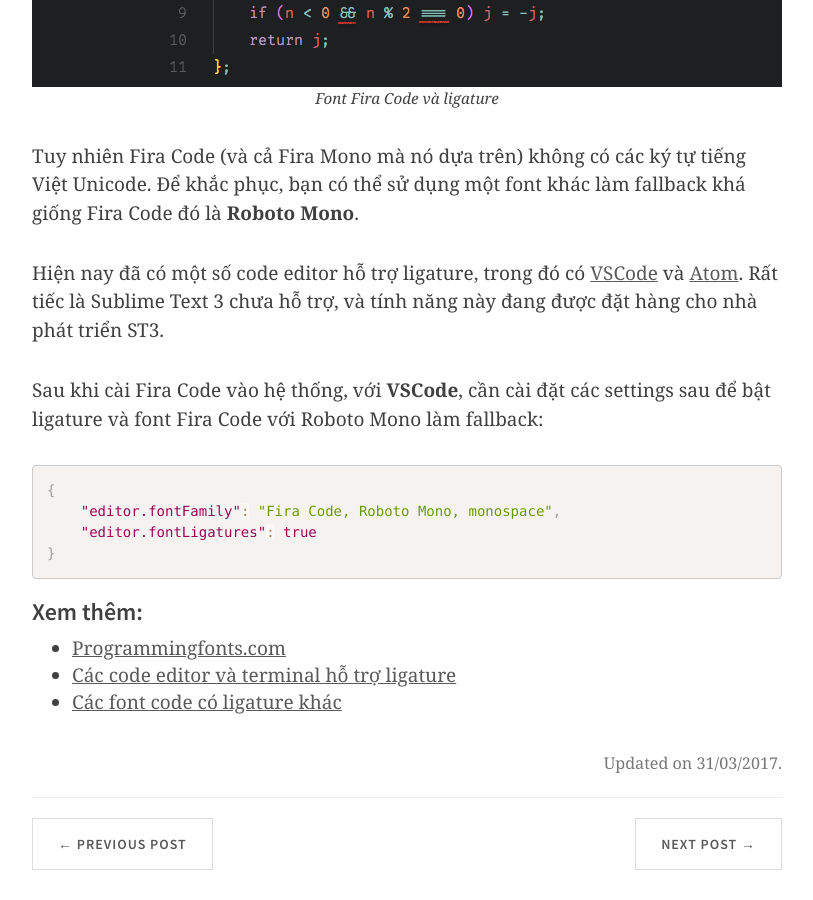
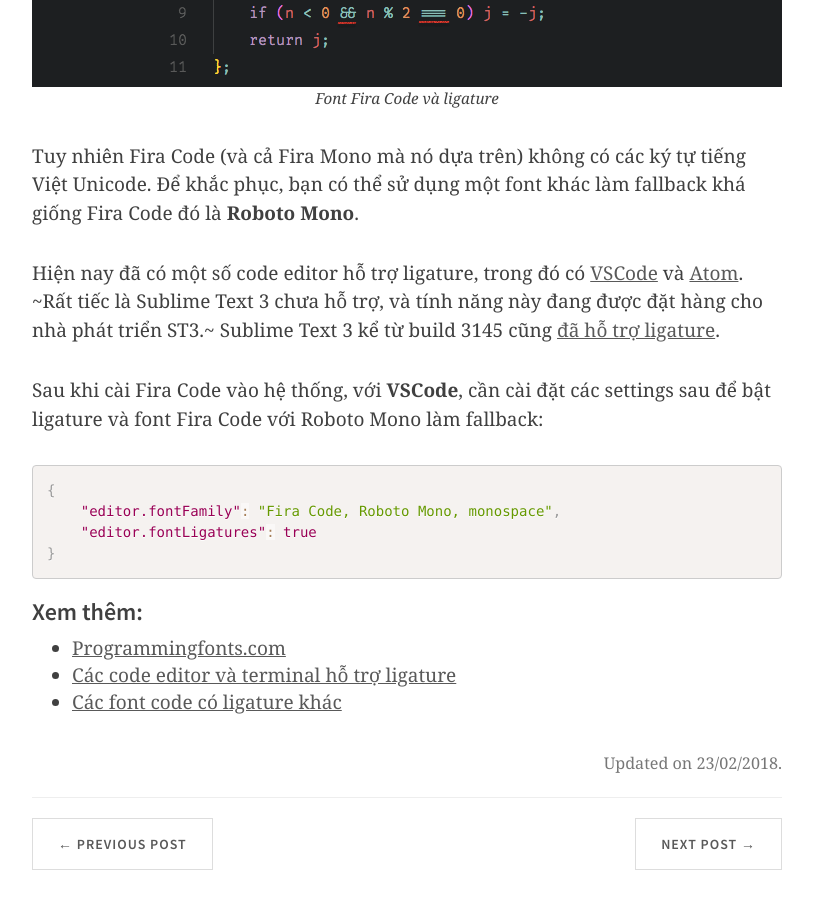
Before and after one commit to trongthanh/int3ractive.com, a Jekyll site: the page built from _posts/2017/2017-03-28-font-chu-cho-lap-trinh-vien.md, in a window 1280 px wide and 900 px high, scrolled down 5665 px. Shown: the whole window, without its empty margins (233-1046 px from the left). Built offline with Jekyll 4.4.1, drawn with Linux system fonts in a browser that asks for light colours; nearby versions of some CDN libraries; comment, search, counter and statistics services are not loaded.

Commit message:
Update ST3 ligature support status

```diff
--- a/_posts/2017/2017-03-28-font-chu-cho-lap-trinh-vien.md
+++ b/_posts/2017/2017-03-28-font-chu-cho-lap-trinh-vien.md
@@ -7,7 +7,7 @@
 date: 2017-03-28T06:37:03+07:00
 tags: [Tools, Vietnamese, Front End]
 image: img/2017/ligature-vscode.png
-modified: 2017-03-31T00:09:38+07:00
+modified: 2018-02-23T15:34:47+07:00
 ---
 
 Bạn có biết trình soạn code của mình đang dùng font chữ gì không? Ít người quan tâm đến điều này nhưng việc lựa chọn font chữ cho [code editor](https://en.wikipedia.org/wiki/Source_code_editor) cũng ảnh hưởng ít nhiều đến hiệu suất công việc của lập trình viên vì bạn phải nhìn những dòng code nhiều giờ trong một ngày làm việc.
@@ -63,7 +63,7 @@
 
 Tuy nhiên Fira Code (và cả Fira Mono mà nó dựa trên) không có các ký tự tiếng Việt Unicode. Để khắc phục, bạn có thể sử dụng một font khác làm fallback khá giống Fira Code đó là **Roboto Mono**.
 
-Hiện nay đã có một số code editor hỗ trợ ligature, trong đó có [VSCode](https://code.visualstudio.com/) và [Atom](https://atom.io/). Rất tiếc là Sublime Text 3 chưa hỗ trợ, và tính năng này đang được đặt hàng cho nhà phát triển ST3.
+Hiện nay đã có một số code editor hỗ trợ ligature, trong đó có [VSCode](https://code.visualstudio.com/) và [Atom](https://atom.io/). ~Rất tiếc là Sublime Text 3 chưa hỗ trợ, và tính năng này đang được đặt hàng cho nhà phát triển ST3.~ Sublime Text 3 kể từ build 3145 cũng [đã hỗ trợ ligature](https://news.ycombinator.com/item?id=15413543).
 
 Sau khi cài Fira Code vào hệ thống, với **VSCode**, cần cài đặt các settings sau để bật ligature và font Fira Code với Roboto Mono làm fallback:
 
```
